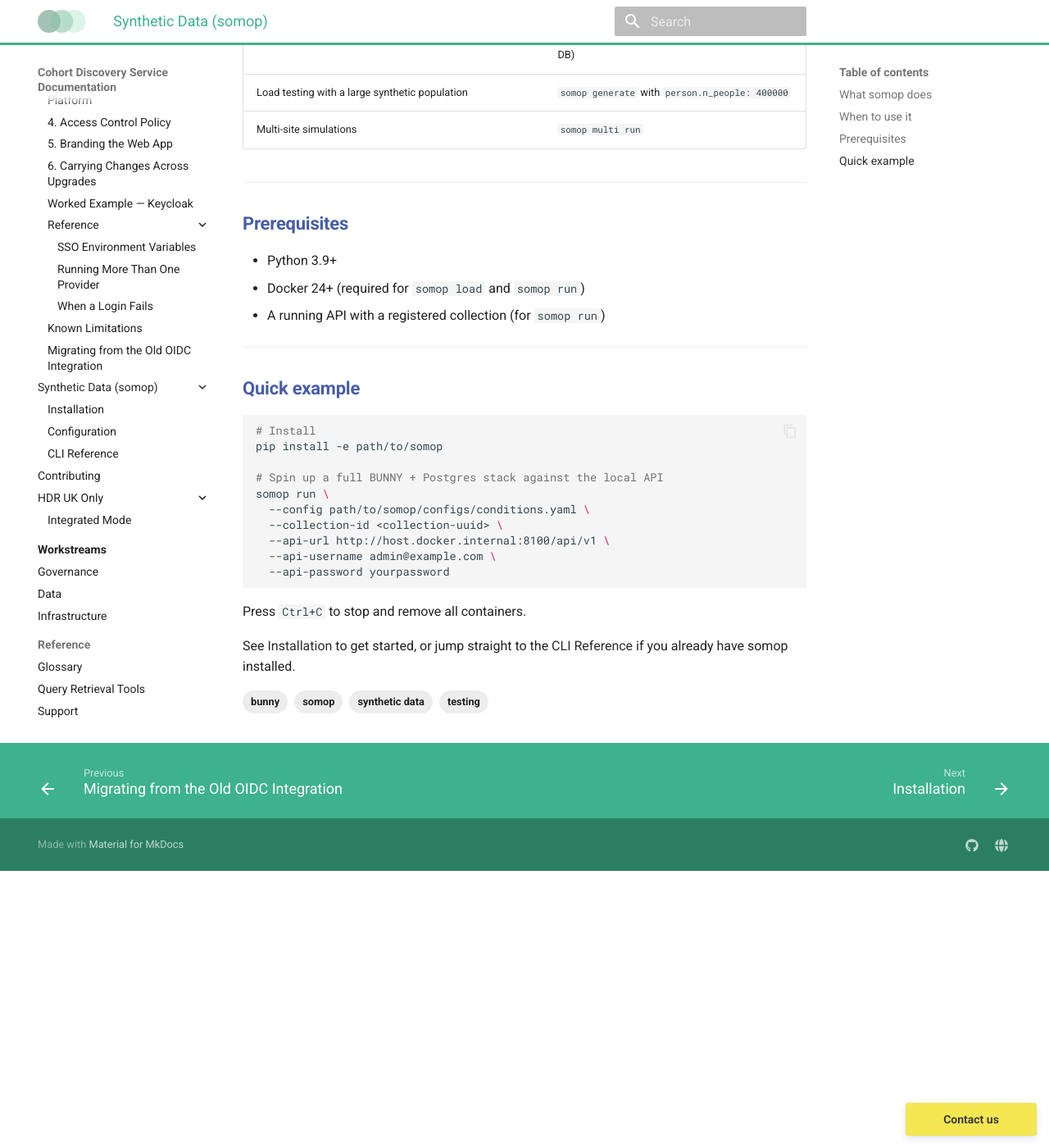
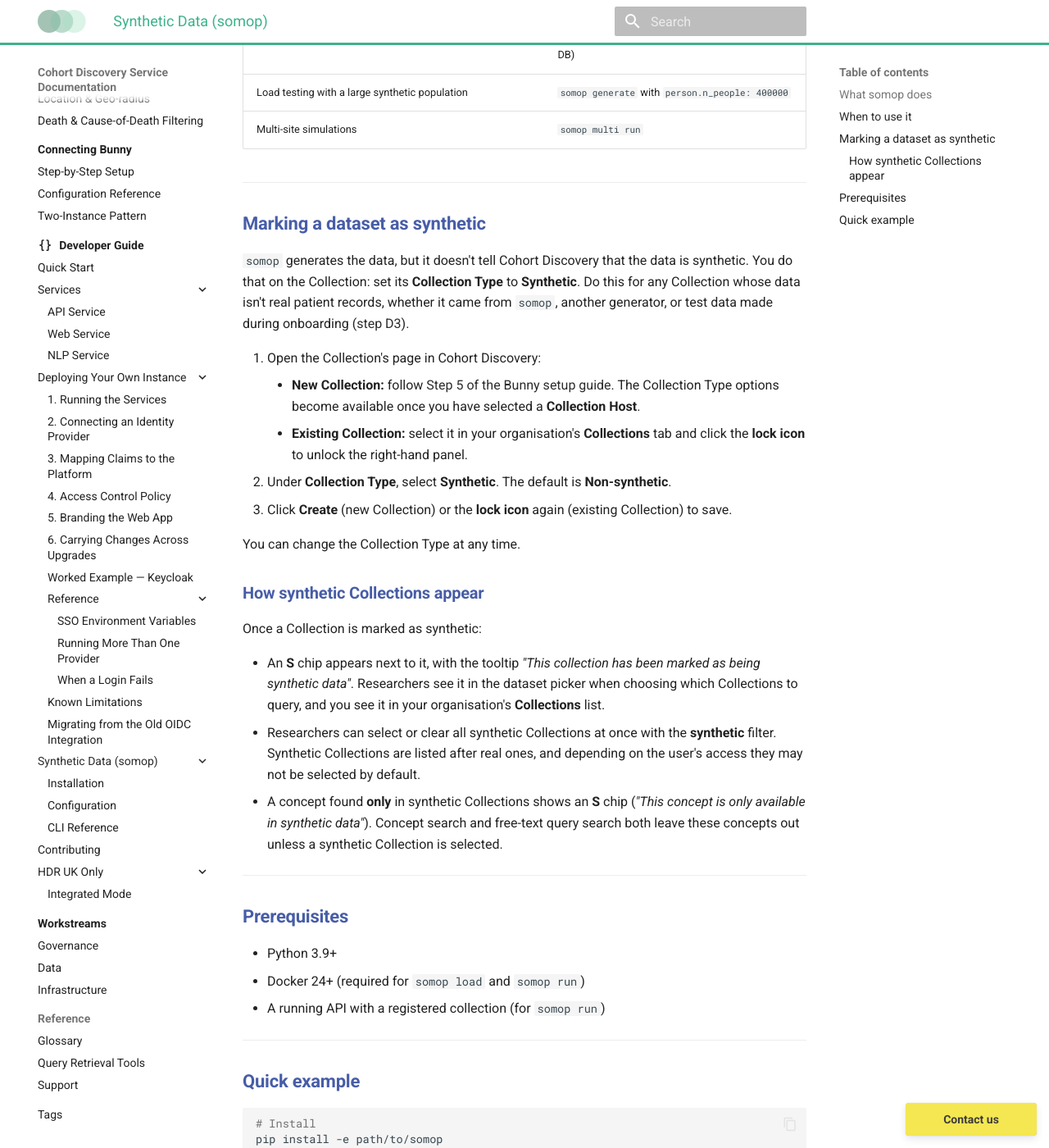
Before and after one commit to HDRUK/cohort-discovery-service-docs, an MkDocs documentation site: the page built from docs/developers/somop/index.md, in a window 1280 px wide and 1400 px high, scrolled down 1396 px. Shown: the whole window at 82% size. Built offline with MkDocs 1.6.1 and Material for MkDocs 9.7.7, drawn with Linux system fonts in a browser that asks for light colours; comment, search, counter and statistics services are not loaded; the version menu is left out.

Commit message:
document how to mark a Collection as synthetic

```diff
--- a/docs/developers/somop/index.md
+++ b/docs/developers/somop/index.md
@@ -66,6 +66,30 @@ To get synthetic collections without running somop yourself, the [Cohort Discove
 
 ---
 
+## Marking a dataset as synthetic
+
+`somop` generates the data, but it doesn't tell Cohort Discovery that the data is synthetic. You do that on the Collection: set its **Collection Type** to **Synthetic**. Do this for any Collection whose data isn't real patient records, whether it came from `somop`, another generator, or test data made during onboarding ([step D3](../../workstreams/data.md#d3-create-synthetic-data-recommended)).
+
+<!-- TODO(DP-850): add a screenshot of the Collection Type options with Synthetic selected, e.g. ![The Collection Type options on the collection page, with Synthetic selected](../../images/screenshots/collection-type-synthetic.png) -->
+
+1. Open the Collection's page in Cohort Discovery:
+    - **New Collection:** follow [Step 5 of the Bunny setup guide](../../bunny/setup.md#step-5-create-a-data-collection). The Collection Type options become available once you have selected a **Collection Host**.
+    - **Existing Collection:** select it in your organisation's **Collections** tab and click the **lock icon** to unlock the right-hand panel.
+2. Under **Collection Type**, select **Synthetic**. The default is **Non-synthetic**.
+3. Click **Create** (new Collection) or the **lock icon** again (existing Collection) to save.
+
+You can change the Collection Type at any time.
+
+### How synthetic Collections appear
+
+Once a Collection is marked as synthetic:
+
+- An **S** chip appears next to it, with the tooltip *"This collection has been marked as being synthetic data"*. Researchers see it in the dataset picker when choosing which Collections to query, and you see it in your organisation's **Collections** list.
+- Researchers can select or clear all synthetic Collections at once with the **synthetic** filter. Synthetic Collections are listed after real ones, and depending on the user's access they may not be selected by default.
+- A concept found **only** in synthetic Collections shows an **S** chip (*"This concept is only available in synthetic data"*). Concept search and free-text query search both leave these concepts out unless a synthetic Collection is selected.
+
+---
+
 ## Prerequisites
 
 - Python 3.9+
```
Also changed, not shown: docs/bunny/setup.md (+9 -8 lines), docs/developers/somop/cli.md (+4 -0 lines), docs/getting-started/onboarding-overview.md (+1 -1 lines), docs/reference/glossary.md (+3 -0 lines), docs/workstreams/data.md (+2 -0 lines).
